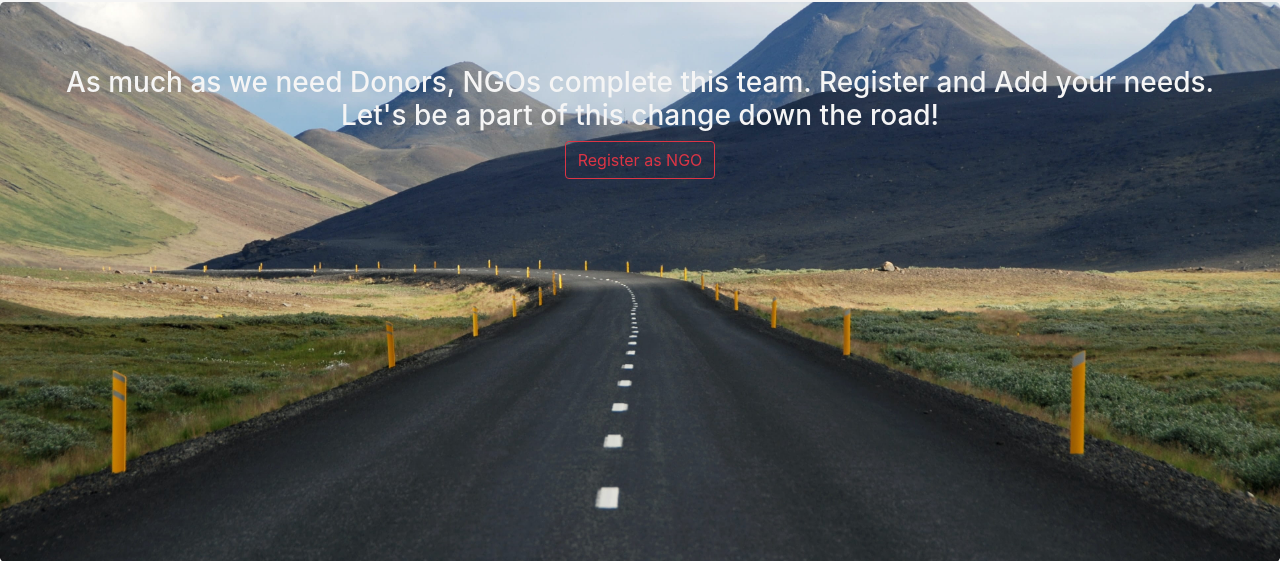
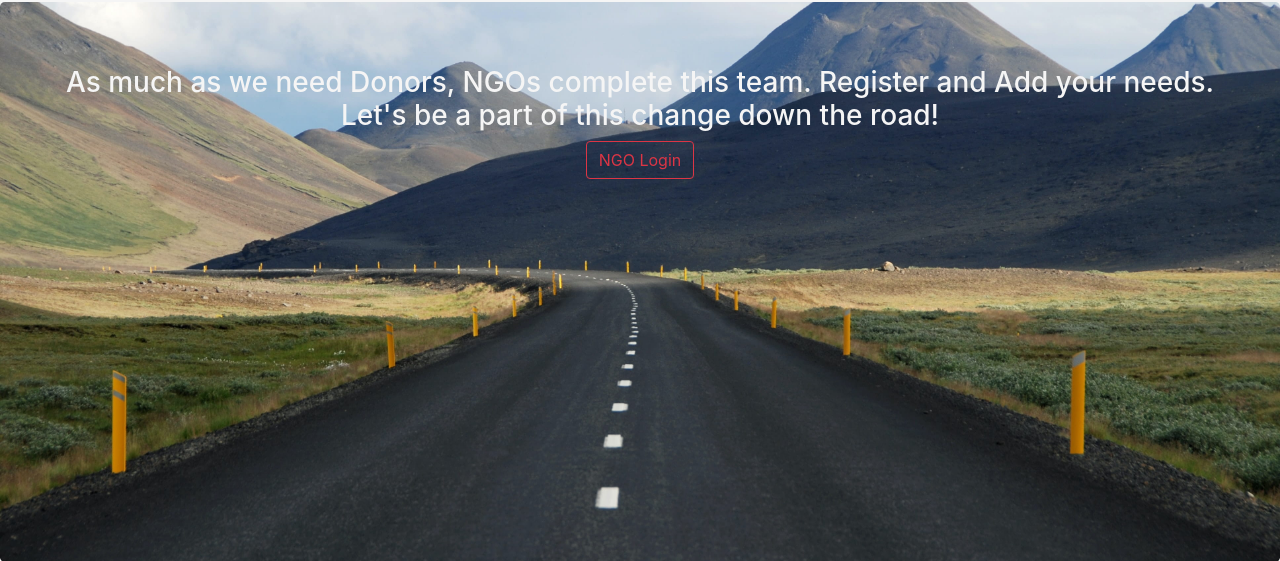
Before and after one commit to surya1701/WAD-Donation-Platform, a Django app: page / in a window 1280 px wide. Shown: the part 2046-2607 px from the top of the page. Run offline with Django 3.2, Linux system fonts and the light colour scheme; data that the repository does not hold is empty; some libraries are stand-ins or nearby versions.

Commit message:
Update index.html

```diff
--- a/templates/index.html
+++ b/templates/index.html
@@ -141,7 +141,7 @@
             change down the road!
         </h3>
         <a href="ngo">
-            <button class="btn btn-outline-danger" type="button">Register as NGO</button>
+            <button class="btn btn-outline-danger" type="button">NGO Login</button>
         </a>
 </section>
 {% endif %}
```
